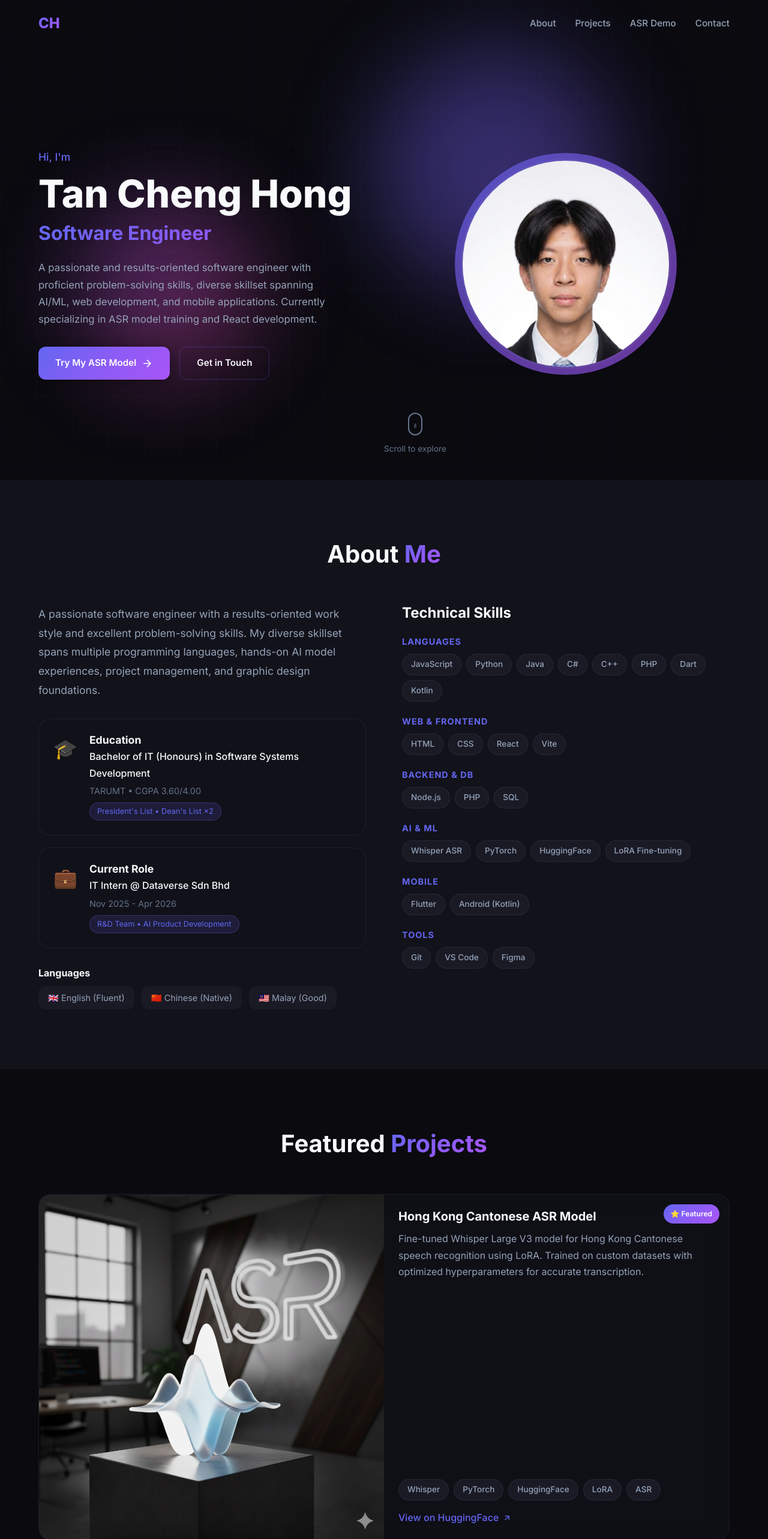
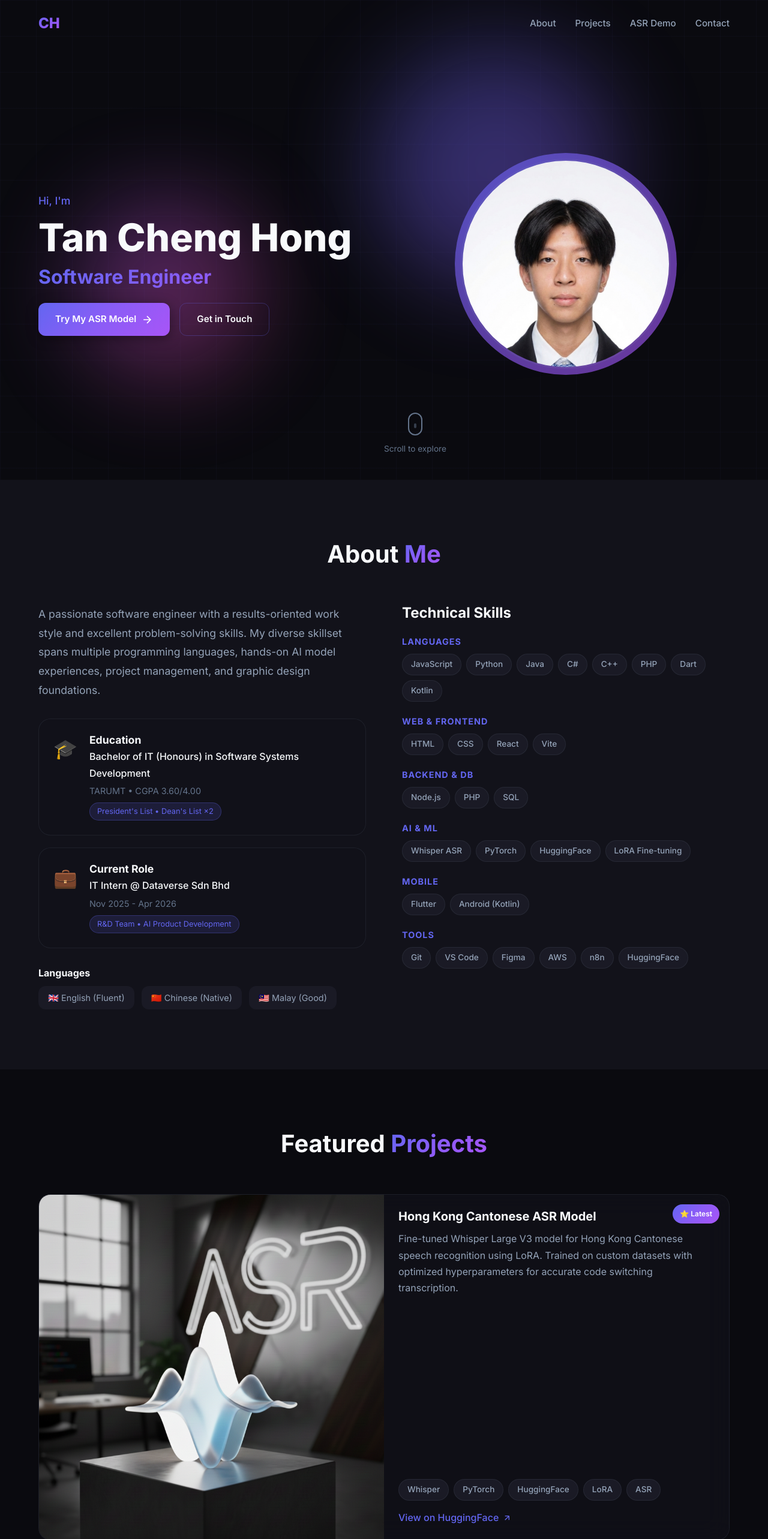
Before and after one commit to Chhhh619/portfolio-website, a React (Vite) app: page / in a window 1280 px wide. Shown: the top 2566 px of the page at 60% size. Built offline with nearby package versions, Linux system fonts and the light colour scheme; no server answers.

Commit message:
Update contact links

```diff
--- a/src/components/About.jsx
+++ b/src/components/About.jsx
@@ -7,7 +7,7 @@
         'Backend & DB': ['Node.js', 'PHP', 'SQL'],
         'AI & ML': ['Whisper ASR', 'PyTorch', 'HuggingFace', 'LoRA Fine-tuning'],
         'Mobile': ['Flutter', 'Android (Kotlin)'],
-        'Tools': ['Git', 'VS Code', 'Figma'],
+        'Tools': ['Git', 'VS Code', 'Figma', 'AWS', 'n8n', 'HuggingFace'],
     }
 
     return (
--- a/src/components/Contact.jsx
+++ b/src/components/Contact.jsx
@@ -15,13 +15,13 @@
         },
         {
             icon: (
-                <svg width="24" height="24" viewBox="0 0 24 24" fill="none" stroke="currentColor" strokeWidth="2">
-                    <path d="M22 16.92v3a2 2 0 0 1-2.18 2 19.79 19.79 0 0 1-8.63-3.07 19.5 19.5 0 0 1-6-6 19.79 19.79 0 0 1-3.07-8.67A2 2 0 0 1 4.11 2h3a2 2 0 0 1 2 1.72 12.84 12.84 0 0 0 .7 2.81 2 2 0 0 1-.45 2.11L8.09 9.91a16 16 0 0 0 6 6l1.27-1.27a2 2 0 0 1 2.11-.45 12.84 12.84 0 0 0 2.81.7A2 2 0 0 1 22 16.92z" />
+                <svg width="24" height="24" viewBox="0 0 24 24" fill="currentColor">
+                    <path d="M17.472 14.382c-.297-.149-1.758-.867-2.03-.967-.273-.099-.471-.148-.67.15-.197.297-.767.966-.94 1.164-.173.199-.347.223-.644.075-.297-.15-1.255-.463-2.39-1.475-.883-.788-1.48-1.761-1.653-2.059-.173-.297-.018-.458.13-.606.134-.133.298-.347.446-.52.149-.174.198-.298.298-.497.099-.198.05-.371-.025-.52-.075-.149-.669-1.612-.916-2.207-.242-.579-.487-.5-.669-.51-.173-.008-.371-.01-.57-.01-.198 0-.52.074-.792.372-.272.297-1.04 1.016-1.04 2.479 0 1.462 1.065 2.875 1.213 3.074.149.198 2.096 3.2 5.077 4.487.709.306 1.262.489 1.694.625.712.227 1.36.195 1.871.118.571-.085 1.758-.719 2.006-1.413.248-.694.248-1.289.173-1.413-.074-.124-.272-.198-.57-.347m-5.421 7.403h-.004a9.87 9.87 0 01-5.031-1.378l-.361-.214-3.741.982.998-3.648-.235-.374a9.86 9.86 0 01-1.51-5.26c.001-5.45 4.436-9.884 9.888-9.884 2.64 0 5.122 1.03 6.988 2.898a9.825 9.825 0 012.893 6.994c-.003 5.45-4.437 9.884-9.885 9.884m8.413-18.297A11.815 11.815 0 0012.05 0C5.495 0 .16 5.335.157 11.892c0 2.096.547 4.142 1.588 5.945L.057 24l6.305-1.654a11.882 11.882 0 005.683 1.448h.005c6.554 0 11.89-5.335 11.893-11.893a11.821 11.821 0 00-3.48-8.413z" />
                 </svg>
             ),
-            label: 'Phone',
-            value: '+6012-7857687',
-            href: 'tel:+60127857687',
+            label: 'WhatsApp',
+            value: 'Chat with me',
+            href: 'https://api.whatsapp.com/send?phone=60127857687&text=Hi%2C%20are%20you%20interested%20in%20a%20job%3F',
         },
         {
             icon: (
@@ -31,7 +31,7 @@
             ),
             label: 'LinkedIn',
             value: 'Connect on LinkedIn',
-            href: '#', // Add your LinkedIn URL
+            href: 'https://www.linkedin.com/in/cheng-hong-tan-a68a76388/',
         },
         {
             icon: (
@@ -41,7 +41,7 @@
             ),
             label: 'GitHub',
             value: 'View Projects',
-            href: '#', // Add your GitHub URL
+            href: 'https://github.com/Chhhh619',
         },
         {
             icon: (
--- a/src/components/Hero.jsx
+++ b/src/components/Hero.jsx
@@ -18,11 +18,7 @@
                     <h2 className="hero-title gradient-text">
                         Software Engineer
                     </h2>
-                    <p className="hero-description">
-                        A passionate and results-oriented software engineer with proficient problem-solving
-                        skills, diverse skillset spanning AI/ML, web development, and mobile applications.
-                        Currently specializing in ASR model training and React development.
-                    </p>
+
                     <div className="hero-cta">
                         <a href="#asr-demo" className="btn btn-primary">
                             <span>Try My ASR Model</span>
--- a/src/components/Projects.jsx
+++ b/src/components/Projects.jsx
@@ -4,7 +4,7 @@
     const projects = [
         {
             title: 'Hong Kong Cantonese ASR Model',
-            description: 'Fine-tuned Whisper Large V3 model for Hong Kong Cantonese speech recognition using LoRA. Trained on custom datasets with optimized hyperparameters for accurate transcription.',
+            description: 'Fine-tuned Whisper Large V3 model for Hong Kong Cantonese speech recognition using LoRA. Trained on custom datasets with optimized hyperparameters for accurate code switching transcription.',
             tags: ['Whisper', 'PyTorch', 'HuggingFace', 'LoRA', 'ASR'],
             featured: true,
             link: 'https://huggingface.co/Chhhh619/whisper-large-v3-hongkongtuned',
@@ -12,8 +12,8 @@
             image: '/images/ASR.png',
         },
         {
-            title: 'BiL Coffee Website',
-            description: 'A modern, responsive website for BiL Coffee cafe featuring an elegant design, menu display, and seamless user experience built with web technologies.',
+            title: 'Brew is Life Coffee Website',
+            description: 'A modern, responsive website for Brew is Life cafe featuring an elegant design, menu display, and seamless user experience built with web technologies.',
             tags: ['HTML', 'CSS', 'JavaScript', 'Responsive Design'],
             featured: false,
             image: '/images/bil.png',
@@ -51,7 +51,7 @@
                             key={index}
                             className={`project-card glass-card ${project.featured ? 'featured' : ''}`}
                         >
-                            {project.featured && <span className="featured-badge">⭐ Featured</span>}
+                            {project.featured && <span className="featured-badge">⭐ Latest</span>}
 
                             <div className="project-image">
                                 {project.image ? (
```
Also changed, not shown: public/images/ASR.png.
